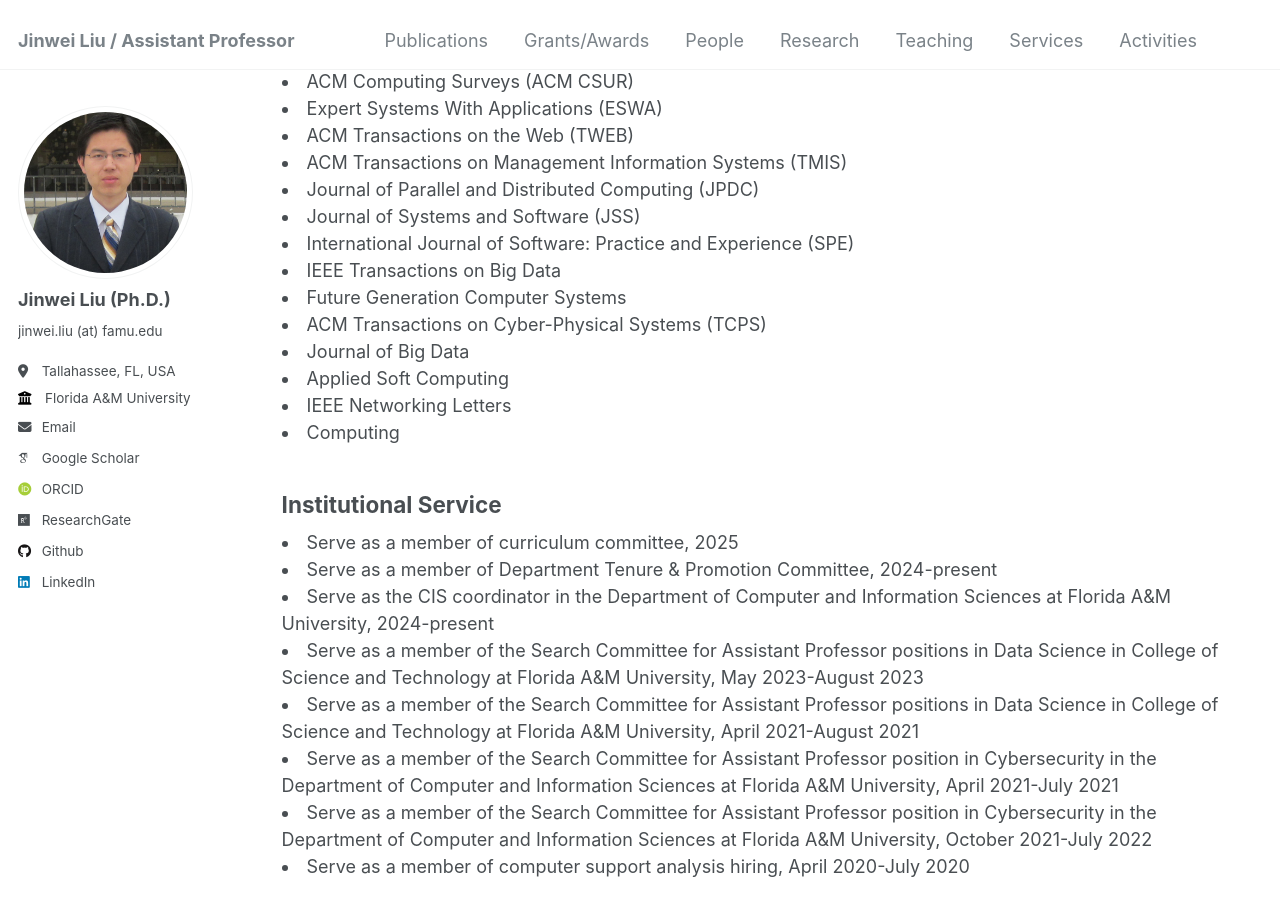
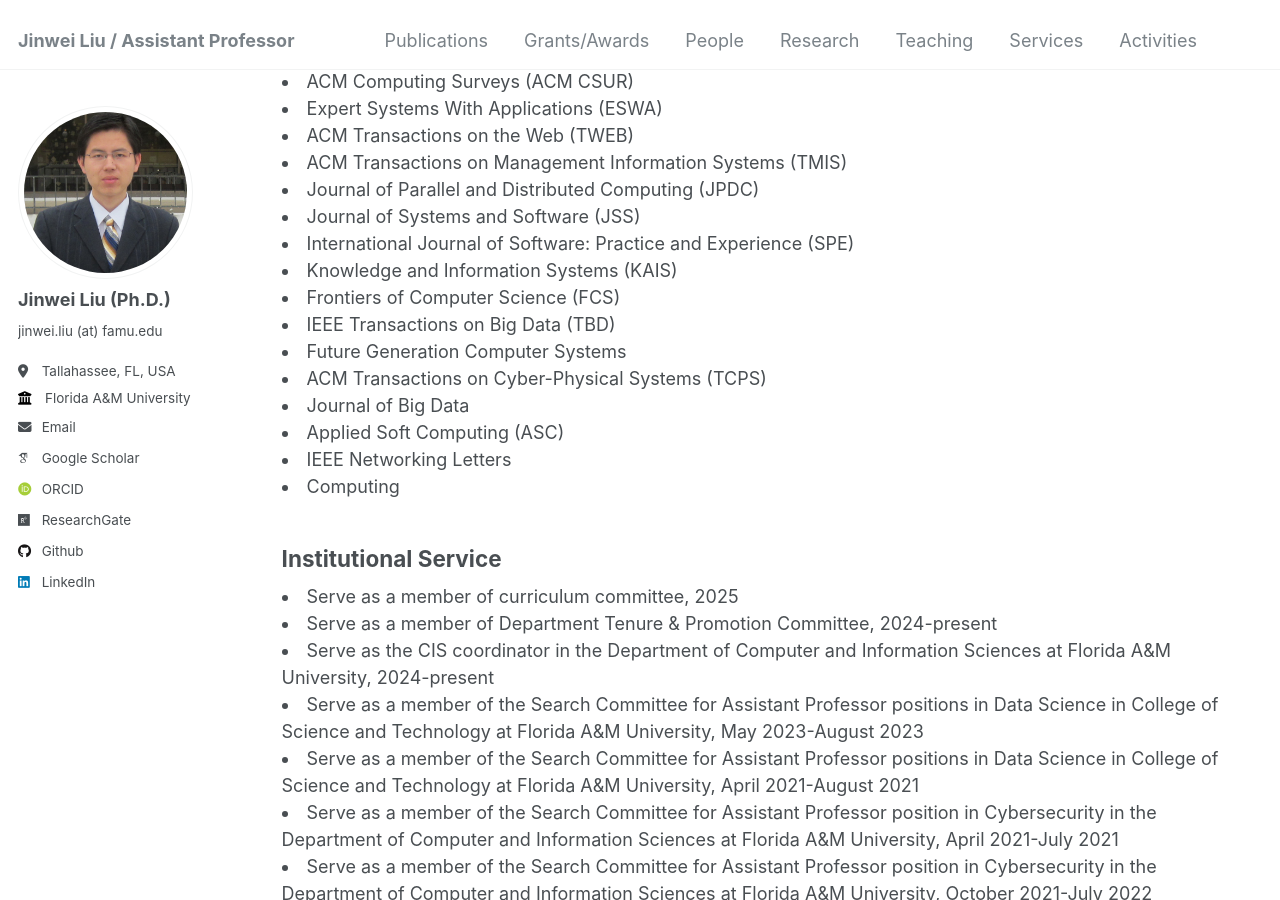
Before and after one commit to jinweiliucu/jinweiliucu.github.io, a Jekyll site: the page built from _pages/services.html, in a window 1280 px wide and 900 px high, scrolled down 1997 px. Built offline with Jekyll 4.4.1, drawn with Linux system fonts in a browser that asks for light colours; some web fonts are replaced.

Commit message:
Update services.html

```diff
--- a/_pages/services.html
+++ b/_pages/services.html
@@ -205,7 +205,15 @@ author_profile: true
 	</li>
 
 	<li>
-	IEEE Transactions on Big Data
+	Knowledge and Information Systems (KAIS)
+	</li>
+
+	<li>
+	Frontiers of Computer Science (FCS)
+	</li>
+
+	<li>
+	IEEE Transactions on Big Data (TBD)
 	</li>
 
 	<li>
@@ -221,7 +229,7 @@ author_profile: true
 	</li>
 
 	<li>
-	Applied Soft Computing
+	Applied Soft Computing (ASC)
 	</li>
 
 	<li>
```
